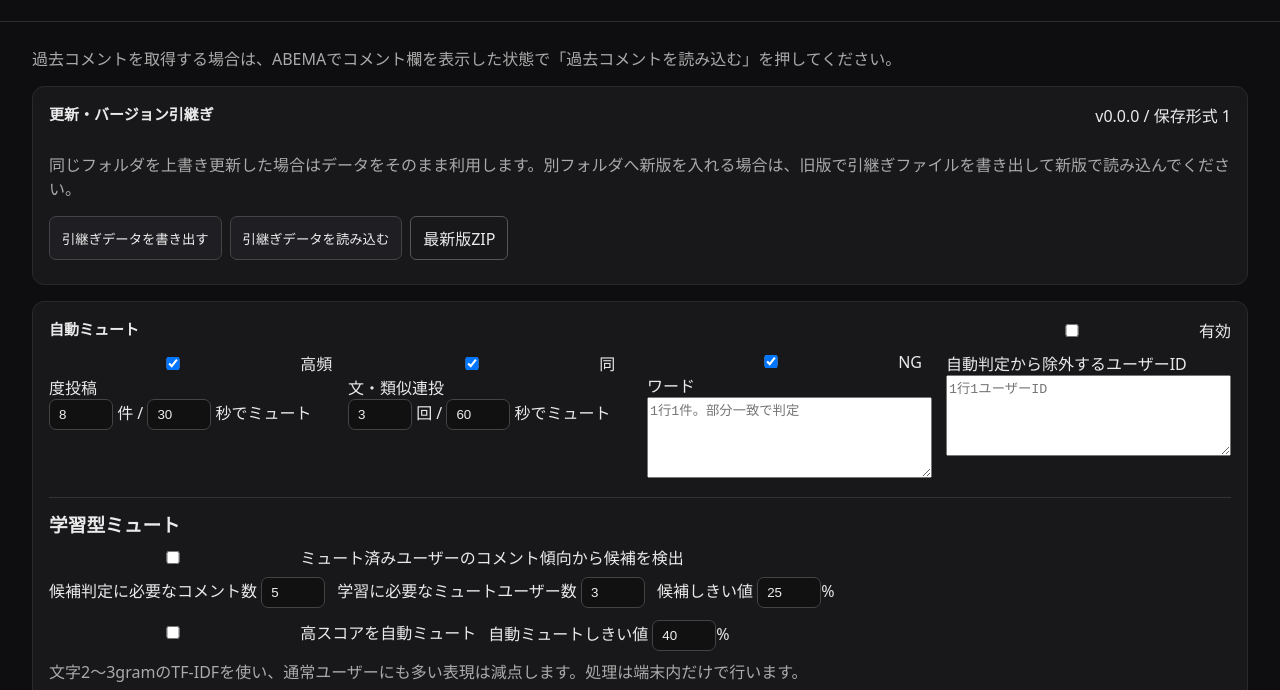
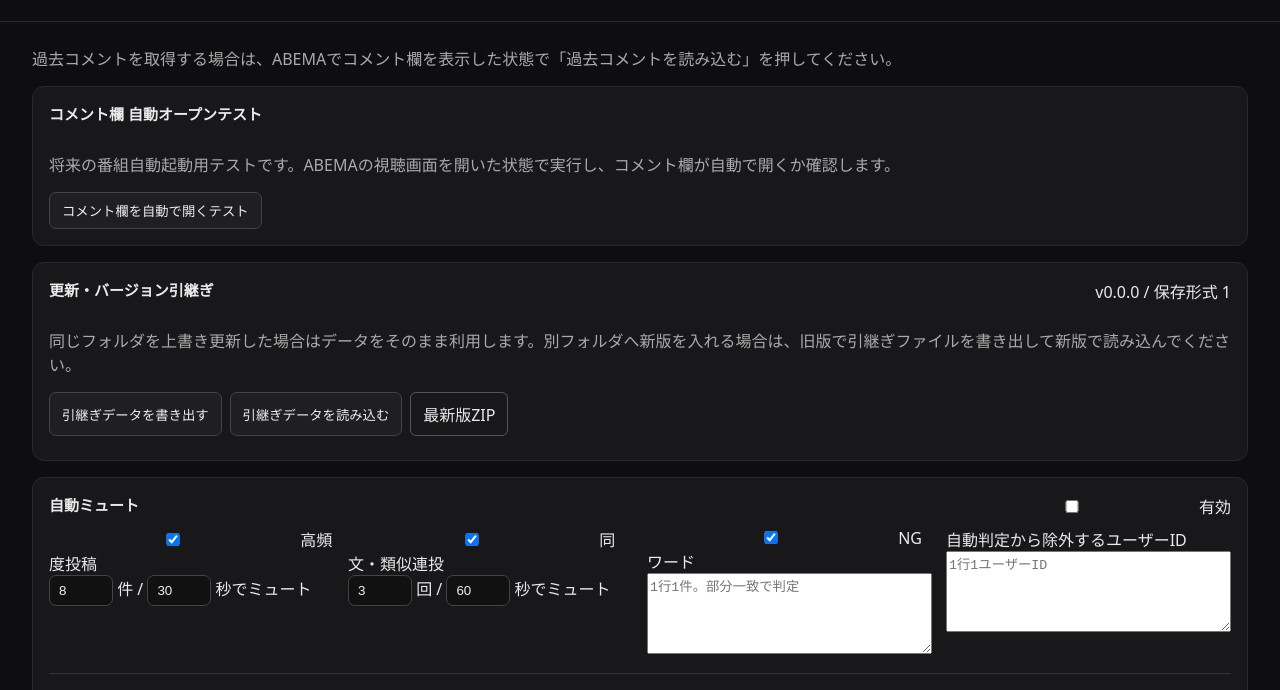
Before and after one commit to yamada1221/abema-comment-analyzer, a browser extension: page dashboard.html in a window 1280 px wide. Shown: the part 90-780 px from the top of the page. Drawn offline with Linux system fonts and the light colour scheme.

Commit message:
Add comment panel open test UI

```diff
--- a/dashboard.html
+++ b/dashboard.html
@@ -2,6 +2,7 @@
 <html lang="ja"><head><meta charset="utf-8"><meta name="viewport" content="width=device-width,initial-scale=1"><title>ABEMA コメント分析</title><link rel="stylesheet" href="dashboard.css"></head>
 <body><header><div><h1>ABEMA コメント分析</h1><p>端末内に最大24時間保存・分析対象は自由指定</p></div><div class="actions"><label>直近 <input id="windowValue" type="number" min="1" max="1440" value="60" style="width:72px"> <select id="windowUnit"><option value="1">分</option><option value="60">時間</option></select></label><button id="applyWindow">適用</button><button id="loadHistory">過去コメントを読み込む</button><button id="cancelHistory" style="display:none">中止</button><button id="exportJson">JSON</button><button id="exportCsv">CSV</button><button id="refresh">更新</button></div></header>
 <main><div id="historyStatus" style="margin:0 0 12px;color:#aaa"></div>
+<section class="chartbox" style="margin-bottom:16px"><div class="titleRow"><h2>コメント欄 自動オープンテスト</h2><span id="commentPanelOpenStatus" style="color:#aaa"></span></div><p style="color:#aaa">将来の番組自動起動用テストです。ABEMAの視聴画面を開いた状態で実行し、コメント欄が自動で開くか確認します。</p><button id="openCommentPanelTest">コメント欄を自動で開くテスト</button></section>
 <section class="chartbox" style="margin-bottom:16px"><div class="titleRow"><h2>更新・バージョン引継ぎ</h2><span id="versionInfo"></span></div><p style="color:#aaa">同じフォルダを上書き更新した場合はデータをそのまま利用します。別フォルダへ新版を入れる場合は、旧版で引継ぎファイルを書き出して新版で読み込んでください。</p><div class="actions" style="justify-content:flex-start"><button id="exportTransfer">引継ぎデータを書き出す</button><button id="importTransfer">引継ぎデータを読み込む</button><input id="transferFile" type="file" accept="application/json,.json" style="display:none"><a href="https://github.com/yamada1221/abema-comment-analyzer/archive/refs/heads/main.zip" target="_blank" rel="noreferrer" style="display:inline-block;padding:9px 12px;border:1px solid #555;border-radius:6px;color:inherit;text-decoration:none">最新版ZIP</a></div><div id="transferStatus" style="margin-top:8px;color:#aaa"></div></section>
 <section class="chartbox" style="margin-bottom:16px"><div class="titleRow"><h2>自動ミュート</h2><label><input id="modEnabled" type="checkbox"> 有効</label></div><div style="display:grid;grid-template-columns:repeat(auto-fit,minmax(260px,1fr));gap:14px">
 <div><label><input id="rateEnabled" type="checkbox"> 高頻度投稿</label><div><input id="rateCount" type="number" min="2" value="8" style="width:64px"> 件 / <input id="rateWindowSec" type="number" min="1" value="30" style="width:64px"> 秒でミュート</div></div>
```
